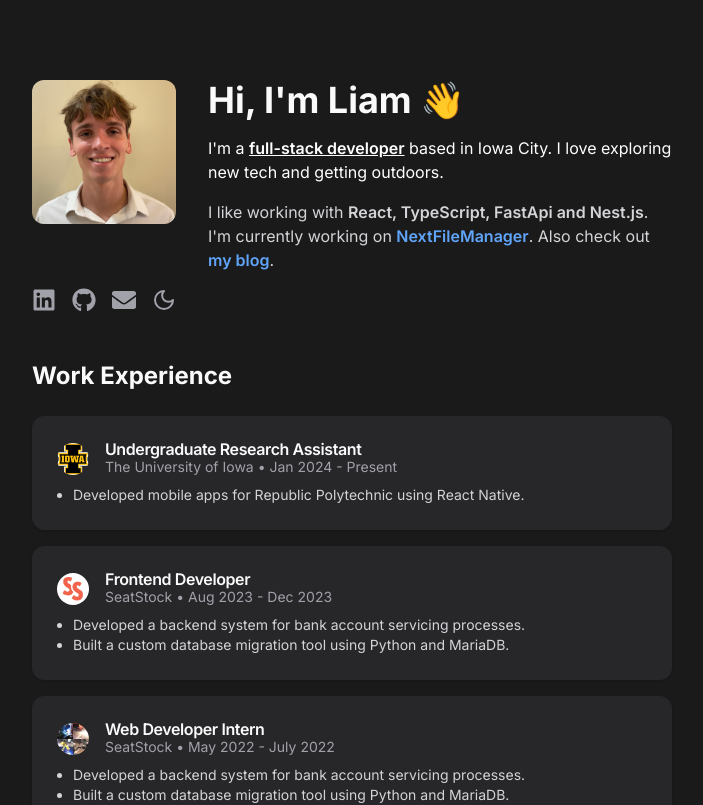
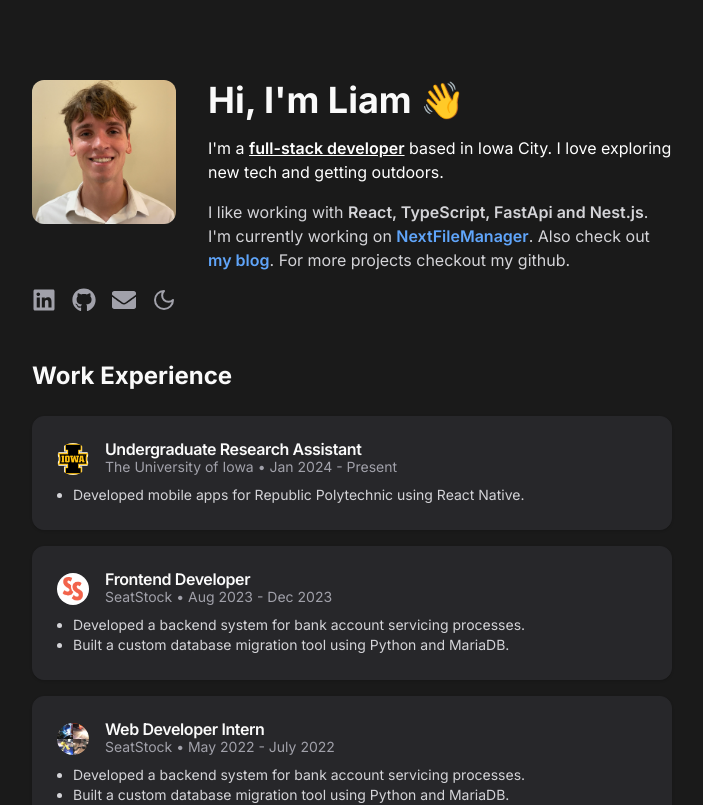
Before and after one commit to liamstamper/liam-portfolio, a React (Vite) app: page / in a window 1280 px wide. Shown: the top 805 px of the page, without its empty margins (288-991 px from the left). Built offline with nearby package versions, Linux system fonts and the light colour scheme.

Commit message:
added refrence to github

```diff
--- a/src/components/Hero.tsx
+++ b/src/components/Hero.tsx
@@ -27,7 +27,7 @@ const Hero = () => {
           <a href="dev" className="font-semibold text-blue-500 dark:text-blue-400">
             my blog
           </a>
-          .
+          . For more projects checkout my github.
         </p>
       </div>
 
```
